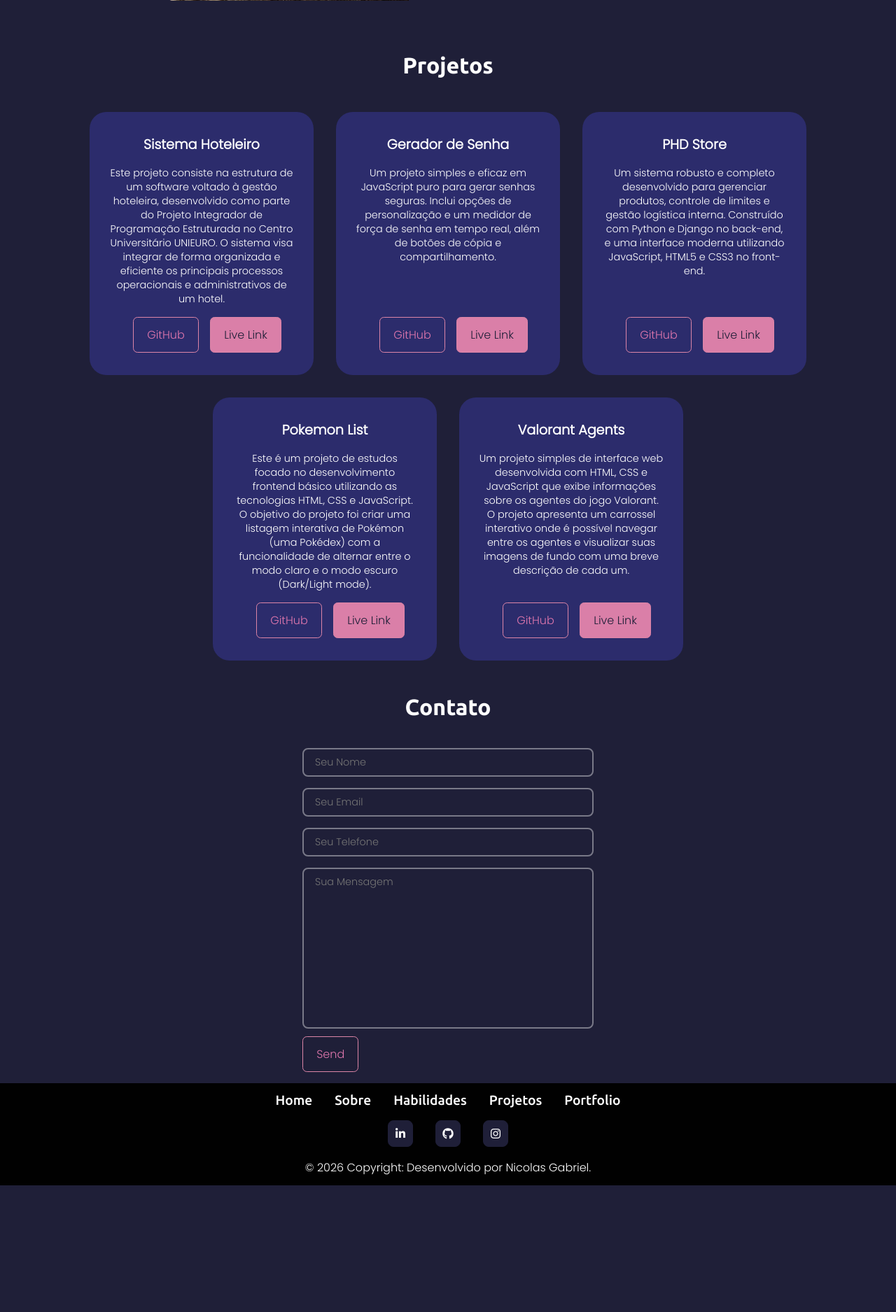
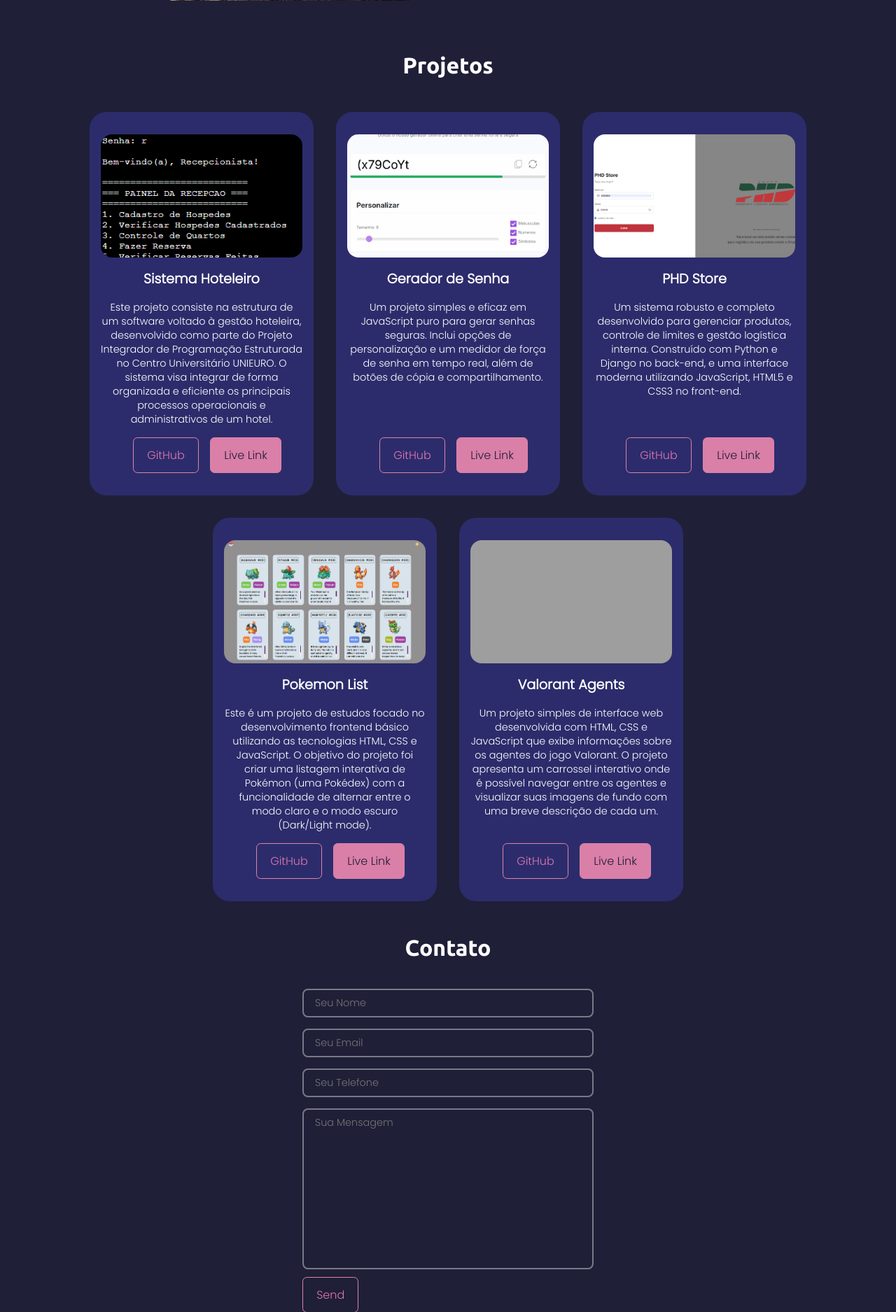
Before and after one commit to nicthecreator/portfolio-nicthecreator, a Django app: page / in a window 1280 px wide. Shown: the part 1810-3685 px from the top of the page at 70% size. Before the commit the page ends 3504 px from the top, so only its background shows below. Run offline with Django 3.2, Linux system fonts and the light colour scheme; some libraries are stand-ins or nearby versions; grey boxes are pictures that could not be loaded.

Commit message:
adicionado imagens para cada aba de projetos.

```diff
--- a/Base/templates/home.html
+++ b/Base/templates/home.html
@@ -7,7 +7,7 @@
     <meta http-equiv="X-UA-Compatible" content="IE=edge">
     <meta name="viewport" content="width=device-width, initial-scale=1.0">
     <title>Bem Vindo ao meu Portfolio!!</title>
-    <link rel="icon" type="image/x-icon" href="{% static 'Images/favicon.ico' %}">
+    <link rel="icon" type="image/x-icon" href="{% static 'images/favicon.ico' %}">
     <link rel="stylesheet" href="{%static 'css/style.css'%}?v=5">
 
 
@@ -112,6 +112,7 @@
         <h1 class=" t-center my-2 t-white f-2">Projetos</h1>
         <div class="projects-container flex s-center">
             <div class="projects-item flex f-col items-center">
+                <img src="{% static 'images/hoteleiro.gif' %}" class="project-img" alt="Sistema Hoteleiro">
                 <h1 class="t-white poppins">Sistema Hoteleiro</h1>
                 <p class="t-white poppins">Este projeto consiste na estrutura de um software voltado à gestão hoteleira, desenvolvido como parte do Projeto Integrador de Programação Estruturada no Centro Universitário UNIEURO. O sistema visa integrar de forma organizada e eficiente os principais processos operacionais e administrativos de um hotel.</p>
                 <div class="buttons flex s-around">
@@ -122,6 +123,7 @@
                 </div>
             </div>
             <div class="projects-item flex f-col items-center">
+                <img src="{% static 'images/senha.gif' %}" class="project-img" alt="Gerador de Senha">
                 <h1 class="t-white poppins">Gerador de Senha</h1>
                 <p class="t-white poppins">Um projeto simples e eficaz em JavaScript puro para gerar senhas seguras. Inclui opções de personalização e um medidor de força de senha em tempo real, além de botões de cópia e compartilhamento.</p>
                 <div class="buttons flex s-around">
@@ -132,6 +134,7 @@
                 </div>
             </div>
             <div class="projects-item flex f-col items-center">
+                <img src="{% static 'images/phd.gif' %}" class="project-img" alt="PHD Store">
                 <h1 class="t-white poppins">PHD Store</h1>
                 <p class="t-white poppins">Um sistema robusto e completo desenvolvido para gerenciar produtos, controle de limites e gestão logística interna. Construído com Python e Django no back-end, e uma interface moderna utilizando JavaScript, HTML5 e CSS3 no front-end.</p>
                 <div class="buttons flex s-around">
@@ -142,6 +145,7 @@
                 </div>
             </div>
             <div class="projects-item flex f-col items-center">
+                <img src="{% static 'images/pokemon.gif' %}" class="project-img" alt="Pokemon List">
                 <h1 class="t-white poppins">Pokemon List</h1>
                 <p class="t-white poppins">Este é um projeto de estudos focado no desenvolvimento frontend básico utilizando as tecnologias HTML, CSS e JavaScript. O objetivo do projeto foi criar uma listagem interativa de Pokémon (uma Pokédex) com a funcionalidade de alternar entre o modo claro e o modo escuro (Dark/Light mode).</p>
                 <div class="buttons flex s-around">
@@ -152,6 +156,7 @@
                 </div>
             </div>
             <div class="projects-item flex f-col items-center">
+                <img src="{% static 'images/valorant.gif' %}" class="project-img" alt="Valorant Agents">
                 <h1 class="t-white poppins">Valorant Agents</h1>
                 <p class="t-white poppins">Um projeto simples de interface web desenvolvida com HTML, CSS e JavaScript que exibe informações sobre os agentes do jogo Valorant. O projeto apresenta um carrossel interativo onde é possível navegar entre os agentes e visualizar suas imagens de fundo com uma breve descrição de cada um.</p>
                 <div class="buttons flex s-around">
--- a/static/css/style.css
+++ b/static/css/style.css
@@ -268,9 +268,17 @@ h4 {
     margin: 1rem;
     background: #2c2c6c;
     border-radius: 1.5rem;
-    padding: 2rem 1.8rem;
+    padding: 2rem 1rem;
     text-align: center;
     justify-content: space-between;
+}
+
+.project-img {
+    width: 100%;
+    height: 11rem;
+    object-fit: cover;
+    border-radius: 1rem;
+    margin-bottom: 1rem;
 }
 
 .projects-item h1 {
```
Also changed, not shown: static/images/hoteleiro.gif (added), static/images/phd.gif (added), static/images/pokemon.gif (added), static/images/senha.gif (added), 1 other file.
